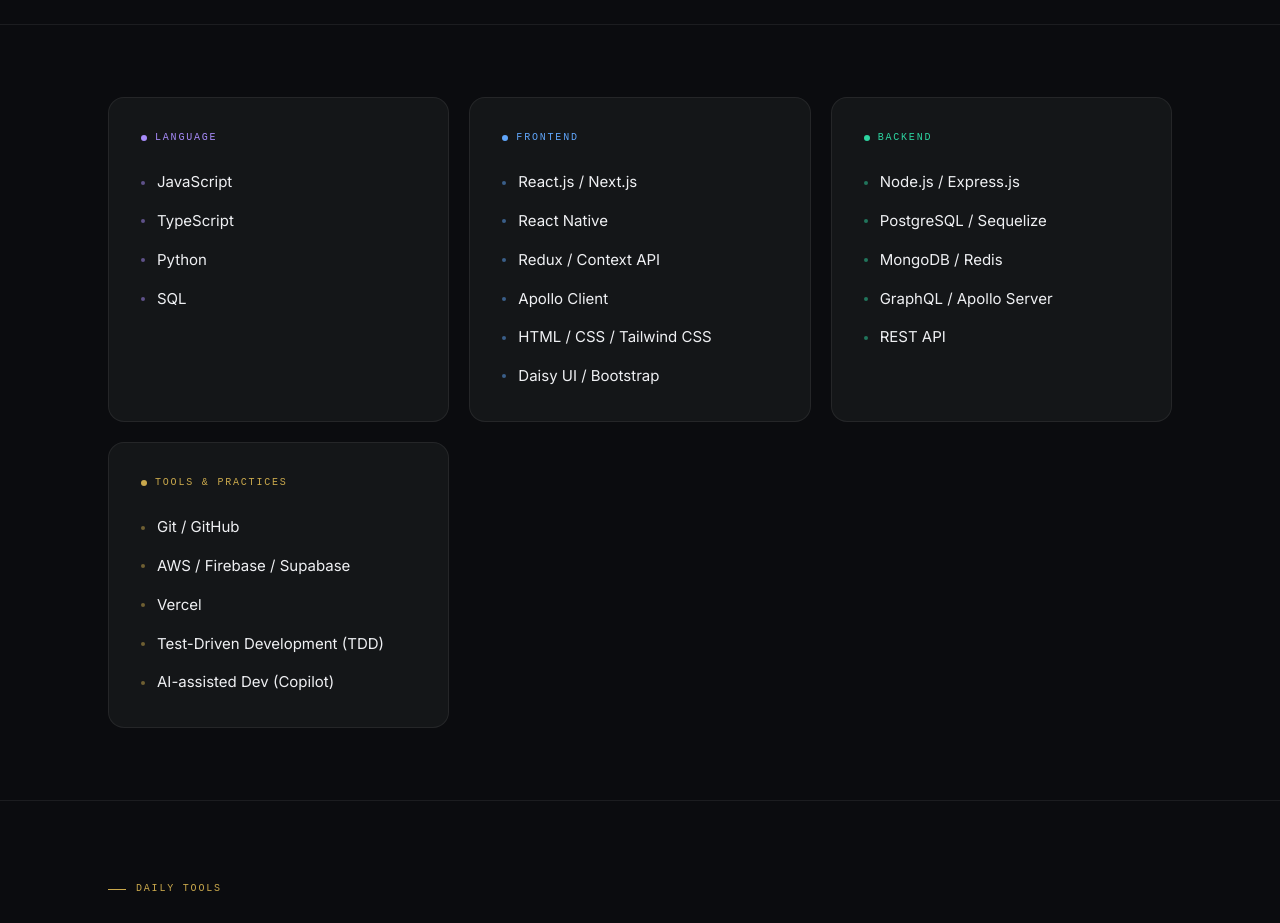
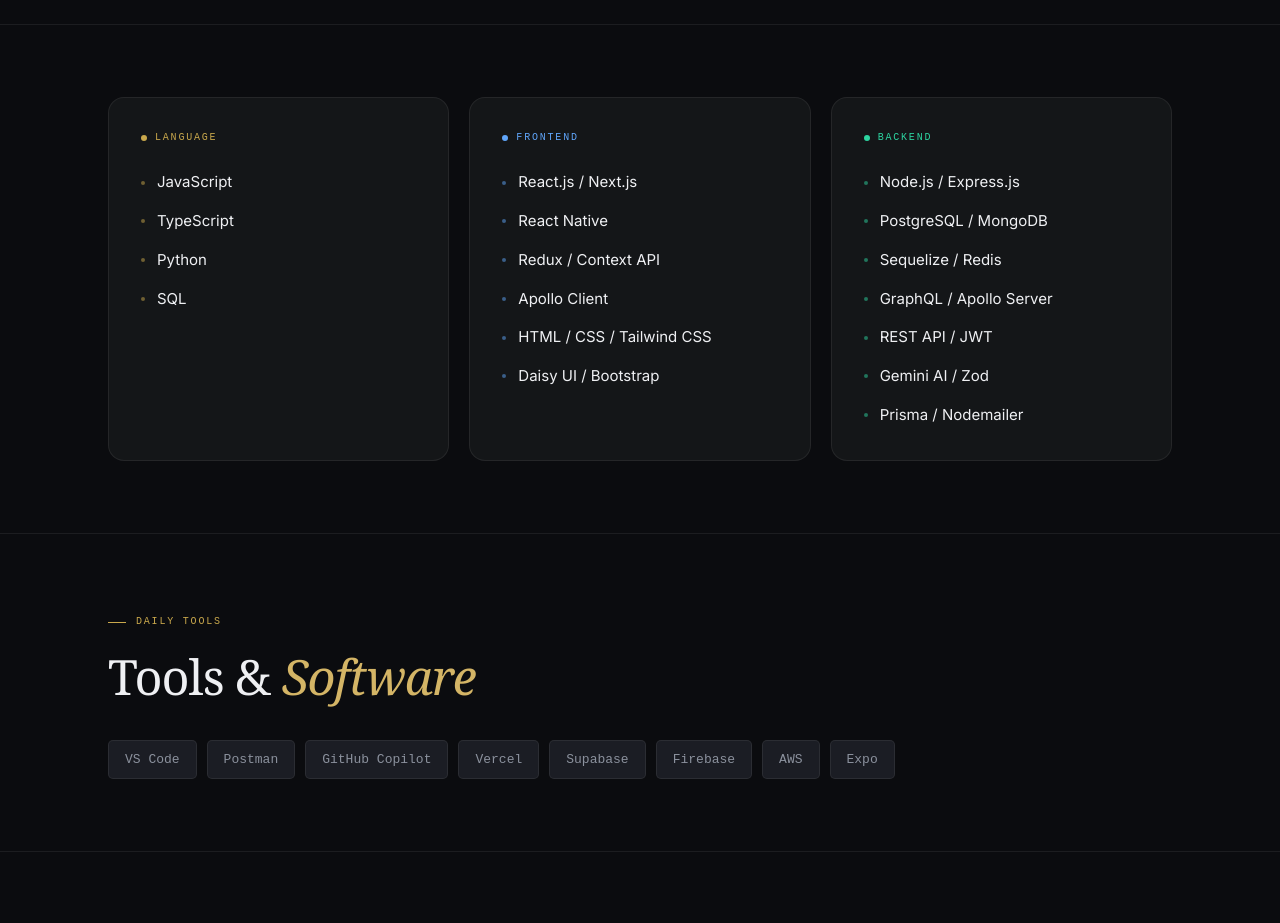
Before and after one commit to BimaPanjiWijaya/Profile, a Next.js app in the folder client/: page /skills in a window 1280 px wide. Shown: the part 340-1263 px from the top of the page. Built offline with nearby package versions, Linux system fonts and the light colour scheme.

Commit message:
Update Skill Backend

```diff
--- a/client/app/skills/page.tsx
+++ b/client/app/skills/page.tsx
@@ -3,7 +3,7 @@
 const categories = [
   {
     label: "Language",
-    color: "var(--purple)",
+    color: "var(--gold)",
     skills: ["JavaScript", "TypeScript", "Python", "SQL"],
   },
   {
@@ -23,21 +23,12 @@
     color: "var(--green)",
     skills: [
       "Node.js / Express.js",
-      "PostgreSQL / Sequelize",
-      "MongoDB / Redis",
+      "PostgreSQL / MongoDB",
+      "Sequelize / Redis",
       "GraphQL / Apollo Server",
-      "REST API",
-    ],
-  },
-  {
-    label: "Tools & Practices",
-    color: "var(--gold)",
-    skills: [
-      "Git / GitHub",
-      "AWS / Firebase / Supabase",
-      "Vercel",
-      "Test-Driven Development (TDD)",
-      "AI-assisted Dev (Copilot)",
+      "REST API / JWT",
+      "Gemini AI / Zod",
+      "Prisma / Nodemailer",
     ],
   },
 ];
```
